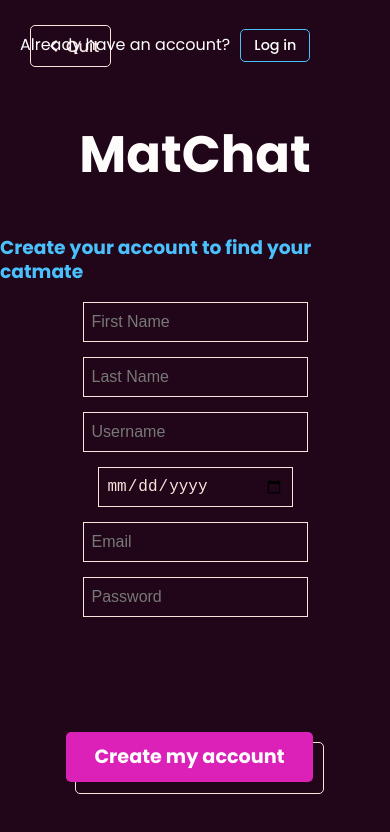
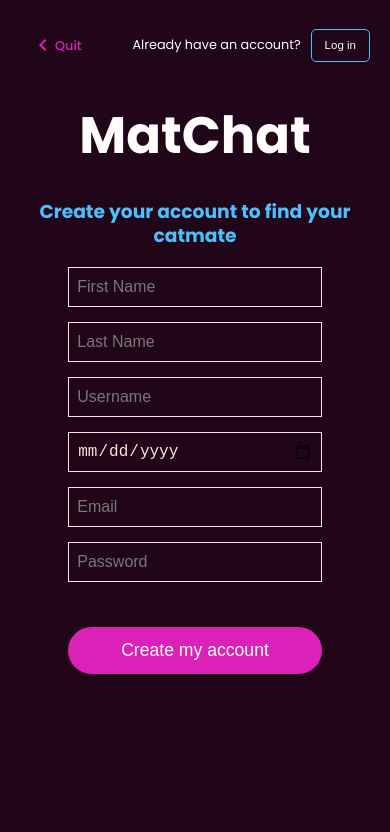
Before and after one commit to Snunesnk/Matcha, a React (Vite) app in the folder front/: page /onboarding/signup in a window 390 px wide. Shown: the top 832 px of the page. Built offline with nearby package versions, Linux system fonts and the light colour scheme; a web font is replaced by a local one.

Commit message:
landing and signup are responsive

```diff
--- a/front/src/Components/Button/Button.css
+++ b/front/src/Components/Button/Button.css
@@ -23,13 +23,18 @@
     justify-content: center;
     height: fit-content;
     transition: all 0.2s;
+    padding: 13px 20px;
+    font-size: 1.1em;
+    cursor: pointer;
+    font-weight: 500;
 }
 
 .btn.pink {
     background-color: #dc21b8;
 }
 .btn.pink:hover {
-    filter: brightness(1.4);
+    background-color: white;
+    color: #dc21b8;
 }
 
 .btn.grey {
@@ -59,6 +64,10 @@
 
 .btn.mrg-top-30 {
     margin-top: 30px;
+}
+
+.btn.mrg-bottom-30 {
+    margin-bottom: 30px;
 }
 
 #already_have_account {
@@ -93,8 +102,7 @@
 
 .onboardingBack {
     background-color: transparent;
-    color: #fbe3dd;
-    border: 1px solid #fbe3dd;
+    color: #dc21b8;
 
     padding: 8px 11px;
     font-size: 1em;
@@ -108,21 +116,9 @@
     cursor: pointer;
 }
 
-.onboardingBack.visible {
-    opacity: 1;
-    transition: opacity 350ms cubic-bezier(1, 0.06, 0.83, 0.67) 450ms,
-        transform 250ms ease-in-out;
-}
-
-.onboardingBack.hidden {
-    opacity: 0;
-    transition: opacity 250ms cubic-bezier(1, 0.06, 0.83, 0.67);
-}
-
 .onboardingBack:hover {
     color: white;
     transition: transform 250ms;
-    border: 1px solid #ba7300;
 }
 
 .onboardingBackLabel {
--- a/front/src/Components/Navbar/Navbar.css
+++ b/front/src/Components/Navbar/Navbar.css
@@ -7,6 +7,15 @@
     justify-content: space-between;
     height: 90px;
     position: relative;
+}
+
+.nav-title-container {
+    display: flex;
+    align-items: center;
+    justify-content: left;
+}
+.nav-title-container[data-visible='false'] {
+    display: none;
 }
 
 @media screen and (max-width: 1141px) {
@@ -83,9 +92,23 @@
 }
 
 .log-in-btn-container {
+    width: 100%;
     display: flex;
     align-items: center;
     justify-content: right;
+    font-size: 0.8em;
+}
+
+.log-in-btn-container div {
+    width: 50%;
+    display: flex;
+    align-items: center;
+    justify-content: right;
+    padding-left: 20px;
+}
+
+.log-in-btn-container[data-title-visibility='false'] div {
+    justify-content: space-between;
 }
 
 button.btn-log-in {
@@ -97,3 +120,10 @@ button.btn-log-in {
     justify-content: center;
     align-items: center;
 }
+
+@media screen and (max-width: 900px) {
+    .log-in-btn-container div {
+        width: 100%;
+        padding: 0;
+    }
+}
--- a/front/src/Components/Navbar/Navbar.jsx
+++ b/front/src/Components/Navbar/Navbar.jsx
@@ -1,7 +1,7 @@
-import React, { useState } from 'react'
-import { Link } from 'react-router-dom'
+import React, { useEffect, useState } from 'react'
+import { Link, useLocation } from 'react-router-dom'
 import './Navbar.css'
-import { AlreadyHaveAccountBtn } from '../Button/Button'
+import { AlreadyHaveAccountBtn, QuitOnboarding } from '../Button/Button'
 import { useSelector } from 'react-redux'
 import PetsIcon from '@mui/icons-material/Pets'
 import ChatBubbleIcon from '@mui/icons-material/ChatBubble'
@@ -55,10 +55,20 @@ const Navbar = () => {
     const loggedIn = userStatus.loggedIn
     const onboarded = userStatus.onboarded
     const [selectedMenu, setSelectedMenu] = useState(1)
+    const location = useLocation()
+    const [titleVisibility, setTitleVisibility] = useState(true)
+
+    useEffect(() => {
+        if (location.pathname.includes('onboarding')) {
+            setTitleVisibility(false)
+        } else {
+            setTitleVisibility(true)
+        }
+    }, [location.pathname])
 
     return (
         <div id="navbar" className="fw">
-            <div className="nav-title-container">
+            <div className="nav-title-container" data-visible={titleVisibility}>
                 <Link to="/">
                     <h1 className="navTitle fw">MatChat</h1>
                 </Link>
@@ -109,8 +119,17 @@ const Navbar = () => {
                     </div>
                 </div>
             )}
-            <div className="log-in-btn-container">
-                {loggedIn == false && <AlreadyHaveAccountBtn />}
+            <div
+                className="log-in-btn-container"
+                data-title-visibility={titleVisibility}
+            >
+                <div>
+                    {titleVisibility == false && loggedIn == false && (
+                        <QuitOnboarding />
+                    )}
+
+                    {loggedIn == false && <AlreadyHaveAccountBtn />}
+                </div>
             </div>
         </div>
     )
--- a/front/src/Components/OnboardingFormComponents/OnboardingForm.css
+++ b/front/src/Components/OnboardingFormComponents/OnboardingForm.css
@@ -1,28 +1,33 @@
 /**** ************ ****/
 /**** SIGN UP FORM ****/
 /**** ************ ****/
+#onboarding_sign_up {
+    display: flex;
+    justify-content: center;
+}
+
+.onboarding_title h1 {
+    line-height: 1;
+    margin: 20px;
+    font-size: 3.2rem;
+}
+
 .catch_phrase {
     color: #4ac0fc;
 }
 
 .center_align {
-    align-items: center;
+    text-align: center;
+    padding: 0 20px;
 }
 
-#already_have_account.visible {
-    opacity: 1;
-    transition: all 350ms cubic-bezier(1, 0.06, 0.83, 0.67);
-    transition-delay: 450ms;
-}
-
-#already_have_account.hidden {
-    opacity: 0;
-    transition: all 250ms cubic-bezier(1, 0.06, 0.83, 0.67);
-}
-
-#onboarding_sign_up {
-    display: flex;
+#signup-form-container {
+    display: grid;
+    grid-template-columns: 65%;
+    width: 100%;
+    align-items: center;
     justify-content: center;
+    grid-gap: 15px;
 }
 
 .input_container {
@@ -36,6 +41,23 @@
 
 .errorLabel {
     color: red;
+    font-size: 0.8em;
+    text-align: center;
+}
+
+#sign-up-submit-button {
+    background-color: white;
+    border-radius: 4px;
+    width: fit-content;
+    width: -moz-fit-content;
+    padding: 10px 20px;
+    font-size: 1.2em;
+    transition: all 150ms;
+    color: #dc21b8;
+    cursor: pointer;
+    border: none;
+    width: 100%;
+    margin: 20px 0;
 }
 
 /**** ************ ****/
--- a/front/src/Components/OnboardingFormComponents/SignupForm.jsx
+++ b/front/src/Components/OnboardingFormComponents/SignupForm.jsx
@@ -11,6 +11,7 @@ import { AdapterDayjs } from '@mui/x-date-pickers/AdapterDayjs'
 import { LocalizationProvider } from '@mui/x-date-pickers/LocalizationProvider'
 import { DatePicker } from '@mui/x-date-pickers/DatePicker'
 import './OnboardingForm.css'
+import Button from '../Button/Button'
 
 const checkPassword = (password) => {
     // Password => must not be empty
@@ -102,6 +103,7 @@ export async function action({ request }) {
         dateOfBirth: formData.get('dateOfBirth'),
     }
     let error = checkPassword(data.password)
+    if (error === validationErrors.noValidationError) {
         error = checkDate(data.dateOfBirth)
 
         if (error === validationErrors.noValidationError) {
@@ -133,6 +135,7 @@ export async function action({ request }) {
                     }
                 }
             )
+        }
     }
 
     return { ...data, error }
@@ -177,111 +180,52 @@ const SignupForm = () => {
                 >
                     <h3>Create your account to find your catmate</h3>
                 </Grid>
-                <Grid
-                    container
-                    item
-                    xs={12}
-                    className="centered_container input_container"
-                >
-                    <Grid item xs={12} className="centered_container">
+                <div id="signup-form-container">
                     <FormInput
                         placeholder="First Name"
                         name="firstName"
                         required={true}
                     />
-                    </Grid>
-                </Grid>
-                <Grid
-                    container
-                    item
-                    xs={12}
-                    className="centered_container input_container"
-                >
-                    <Grid item xs={12} className="centered_container">
                     <FormInput
                         placeholder="Last Name"
                         name="lastName"
                         required={true}
                     />
-                    </Grid>
-                </Grid>
-                <Grid
-                    container
-                    item
-                    xs={12}
-                    className="centered_container input_container"
-                >
-                    <Grid item xs={12} className="centered_container">
                     <FormInput
                         placeholder="Username"
                         name="username"
                         required={true}
                     />
-                    </Grid>
-                </Grid>
-                <Grid
-                    item
-                    xs={12}
-                    className="centered_container input_container"
-                >
                     <FormInput
                         placeholder="Birth date"
                         type="date"
                         name="dateOfBirth"
                         required={true}
                     />
-                </Grid>
-                <Grid
-                    container
-                    item
-                    xs={12}
-                    className="centered_container input_container"
-                >
-                    <Grid item xs={12} className="centered_container">
                     <FormInput
                         placeholder="Email"
                         type="email"
                         name="email"
                         required={true}
                     />
-                    </Grid>
-                </Grid>
-                <Grid
-                    container
-                    item
-                    xs={12}
-                    className="centered_container input_container"
-                >
-                    <Grid item xs={12} className="centered_container">
                     <FormInput
                         placeholder="Password"
                         type="password"
                         name="password"
                         required={true}
                     />
-                    </Grid>
                     {formResult &&
                         formResult.error !==
                             validationErrors.noValidationError && (
-                            <Grid item xs={12} className="centered_container">
                             <label className="errorLabel">
                                 {formResult.error}
                             </label>
-                            </Grid>
                         )}
-                </Grid>
-                <Grid
-                    container
-                    item
-                    xs={12}
-                    className="centered_container button_container"
-                >
-                    <MainButton
-                        text="Create my account"
-                        shadowClass="sub"
-                        submit="true"
-                    ></MainButton>
-                </Grid>
+                    <Button
+                        text={'Create my account'}
+                        btnClass={'pink mrg-top-30 mrg-bottom-30'}
+                    />
+                </div>
             </Grid>
         </Form>
     )
--- a/front/src/Pages/Landing/Landing.css
+++ b/front/src/Pages/Landing/Landing.css
@@ -8,7 +8,7 @@
 }
 
 #background_landing_img {
-    position: absolute;
+    position: fixed;
     top: 0;
     left: 0;
     right: 0;
--- a/front/src/Pages/Onboarding/Onboarding.css
+++ b/front/src/Pages/Onboarding/Onboarding.css
@@ -1,5 +1,5 @@
 #onboarding {
-    position: absolute;
+    position: fixed;
     left: 0;
     width: 100%;
     height: 100%;
@@ -30,9 +30,6 @@
     justify-content: center;
 }
 
-#onboarding_content_btn_container {
-    display: flex;
-    align-items: center;
-    justify-content: space-between;
-    padding: 10px 30px;
+#onboarding-component-container {
+    margin-top: 90px;
 }
--- a/front/src/Pages/Onboarding/Onboarding.jsx
+++ b/front/src/Pages/Onboarding/Onboarding.jsx
@@ -16,27 +16,7 @@ const Onboarding = () => {
         <div id="onboarding">
             <Grid container id="onboarding_grid">
                 <Grid item xs={0} md={6} id="cat_pic"></Grid>
-                <Grid item xs={12} md={6}>
-                    <Grid
-                        container
-                        id="onboarding_content"
-                        className="centered_container"
-                    >
-                        <Grid
-                            item
-                            xs={12}
-                            id="onboarding_content_btn_container"
-                        >
-                            {loggedIn == false && <QuitOnboarding />}
-                            {/* Putting title on "Not visible", so I can have
-                                the same padding between the two
-                                "AlreadyHaveAccountBtn" without having to use
-                                the navbar */}
-                            <h1 className="navTitle not-visible">MatChat</h1>
-                            {loggedIn == false && <AlreadyHaveAccountBtn />}
-                        </Grid>
-                    </Grid>
-
+                <Grid item xs={12} md={6} id="onboarding-component-container">
                     {/* Onboarding children */}
                     <Outlet />
                 </Grid>
--- a/front/src/index.css
+++ b/front/src/index.css
@@ -41,15 +41,7 @@ h1 {
 }
 
 button {
-    border-radius: 8px;
-    border: 1px solid transparent;
-    padding: 0.6em 1.2em;
-    font-size: 1em;
-    font-weight: 500;
-    font-family: inherit;
-    background-color: #1a1a1a;
-    cursor: pointer;
-    transition: border-color 0.25s;
+    border: none;
 }
 
 @media (prefers-color-scheme: light) {
@@ -60,10 +52,6 @@ button {
 
     a:hover {
         color: #747bff;
-    }
-
-    button {
-        background-color: #f9f9f9;
     }
 }
 
```
Lines whose indentation alone changed are shown as unchanged.
